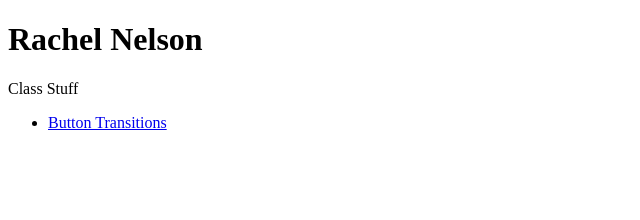
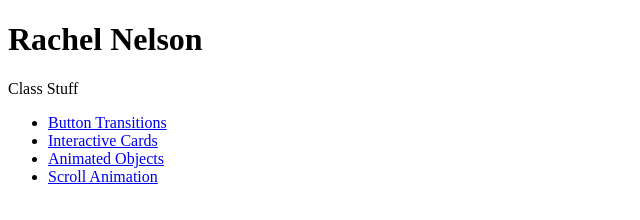
Before and after one commit to RachSLCC26/nelson-animation-class-2025, a plain HTML site: page index.html in a window 1280 px wide. Shown: the whole page, without its empty margins (0-640 px from the left). Drawn offline with Linux system fonts and the light colour scheme.

Commit message:
Update index.html

```diff
--- a/index.html
+++ b/index.html
@@ -11,6 +11,9 @@
     <p>Class Stuff</p>
     <ul>
         <li><a href="/button-transistions.html">Button Transitions</a></li>
+        <li><a href="/cards1.html">Interactive Cards</a></li>
+        <li><a href ="/animated-objects.html">Animated Objects</a></li>
+        <li><a href ="/scroll.html">Scroll Animation</a></li>
     </ul>
     </main>
 
```
